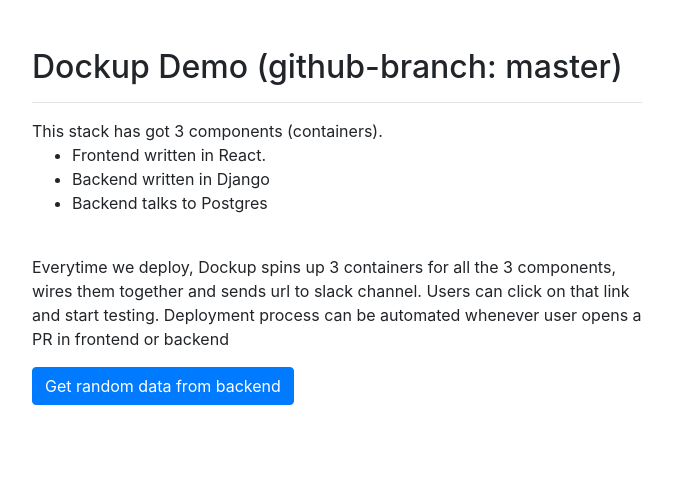
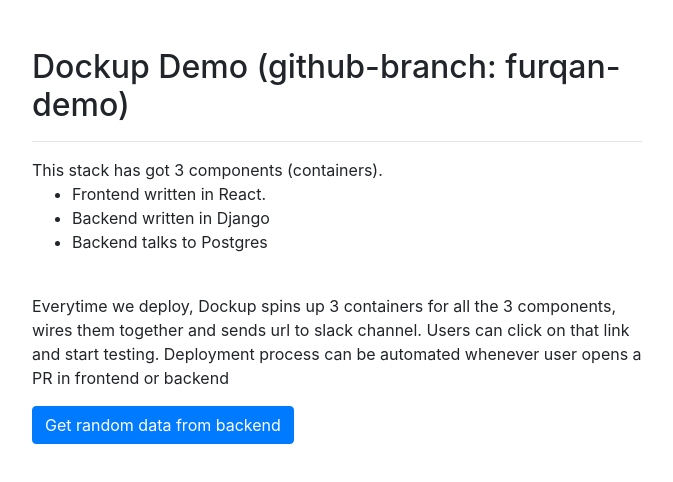
Before and after one commit to dockup/react-sample, a React (Create React App) app: page / in a window 1280 px wide. Shown: the top 482 px of the page, without its empty margins (303-976 px from the left). Built offline with nearby package versions, Linux system fonts and the light colour scheme.

Commit message:
Demo for Furqan

```diff
--- a/src/App.js
+++ b/src/App.js
@@ -40,7 +40,7 @@
   render() {
     return (
       <div className="container mt-5" style={{width: '50%'}}>
-        <h2> Dockup Demo (github-branch: master)</h2>
+        <h2> Dockup Demo (github-branch: furqan-demo)</h2>
         <hr />
         <p>
           This stack has got 3 components (containers).
```
